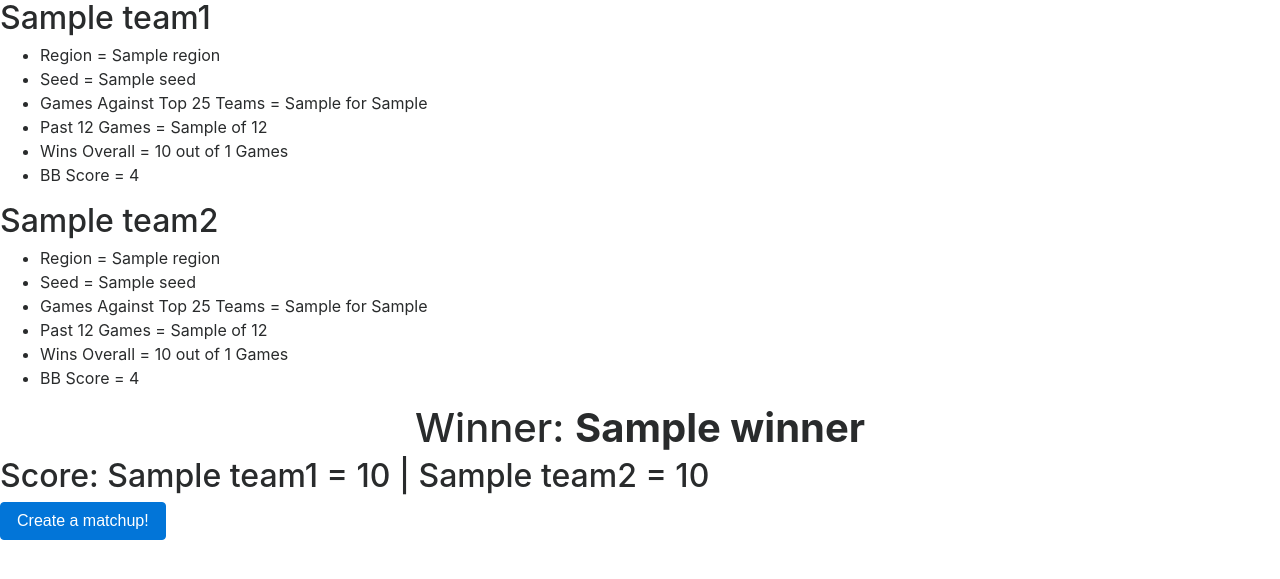
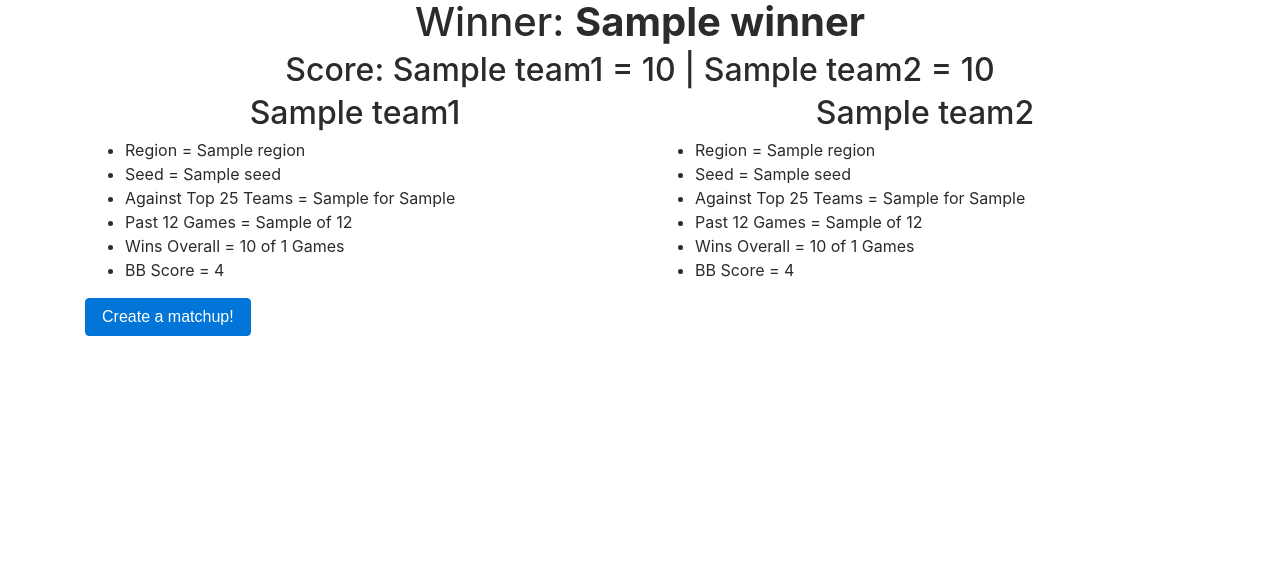
Before and after one commit to aspic2/NCAABB, a Flask app: template NCAABB/templates/results.html in a window 1280 px wide. Shown: the top 579 px of the page. Run offline with Flask 2, Linux system fonts and the light colour scheme; the template is opened without the code that fills it: most values are stand-ins (such as "Sample title", 1, 10 or a date in 2020); some libraries are stand-ins or nearby versions.

Commit message:
better alignment, design on most templates

```diff
--- a/NCAABB/app.py
+++ b/NCAABB/app.py
@@ -10,21 +10,20 @@ app = Flask(__name__)
 def root_route():
     return render_template('index.html', tourney=tourney)
 
-@app.route("/bb/")
+@app.route("/teams/")
 def bb_route():
     return render_template("teams.html", teams=tourney.teams)
 
-@app.route("/bb/<team>/")
+@app.route("/<team>/")
 def show_route(team):
     return render_template("show.html", team=tourney.find_team(team.upper()))
 
-@app.route("/bb/faceoff/new/")
+@app.route("/faceoff/new/")
 def create_game():
     """Create a template where user can select two teams to play each other"""
     return render_template("select.html", tourney=tourney)
 
-# TODO: WRITE WAY TO REDIRECT TO RESULTS PAGE
-@app.route("/bb/faceoff/", methods=["GET", "POST"])
+@app.route("/faceoff/", methods=["GET", "POST"])
 def play_game():
     """Create a template where user can select two teams to play each other"""
     if request.method == 'POST':
@@ -38,10 +37,10 @@ def play_game():
             game = game.score_game()
         return render_template("results.html", game=game)
     else:
-        return redirect('/bb/faceoff/new/')
+        return redirect('/faceoff/new/')
 
 
-@app.route("/bb/winner/")
+@app.route("/faceoff/winner/")
 def winner_route():
     return render_template("show.html", game=tourney.start().winner)
 
--- a/NCAABB/static/style.css
+++ b/NCAABB/static/style.css
@@ -9,3 +9,7 @@
 h1 {
   text-align: center;
 }
+
+h2 {
+  text-align: center;
+}
--- a/NCAABB/templates/index.html
+++ b/NCAABB/templates/index.html
@@ -18,8 +18,8 @@
       </div>
       <div class="row">
         <div class="col sm-12">
-          <a href="/bb/faceoff/new">
-            <button type="button" name="button" class="btn btn-primary">Create a matchup!</button>
+          <a href="/faceoff/new">
+            <button type="button" name="button" class="btn btn-primary btn-lg btn-block">Create a matchup!</button>
           </a>
         </div>
       </div>
--- a/NCAABB/templates/results.html
+++ b/NCAABB/templates/results.html
@@ -1,15 +1,38 @@
 {% include '/partials/header.html' %}
-    <h2>{{ game.team1.name }}</h2>
+
+<div class="container">
+
+  <div class="row">
+    <div class="col">
+    <h1>Winner: <strong>{{game.winner.name}}</strong></h1>
+    </div>
+  </div>
+  <div class="row">
+    <div class="col">
+      <h2>Score: {{game.team1.name}} = {{game.team1_score }} |
+      {{game.team2.name}} = {{game.team2_score }}</h2>
+    </div>
+  </div>
+
+  <div class="row">
+
+{% for team in [game.team1, game.team2] %}
+
+<div class="col-sm-6">
+    <h2>{{ team.name }}</h2>
 
     <ul>
-      <li> Region = {{game.team1.region}}</li>
-      <li>Seed = {{game.team1.seed}}</li>
-      <li>Games Against Top 25 Teams = {{game.team1.t25_wins}} for {{game.team1.t25_games}} </li>
-      <li>Past 12 Games = {{game.team1.p12_wins}} of 12 </li>
-      <li>Wins Overall = {{game.team1.wins}} out of {{game.team1.total_games}} Games</li>
-      <li>BB Score = {{ game.team1.rating }}</li>
+      <li> Region = {{team.region}}</li>
+      <li>Seed = {{team.seed}}</li>
+      <li>Against Top 25 Teams = {{team.t25_wins}} for {{team.t25_games}} </li>
+      <li>Past 12 Games = {{team.p12_wins}} of 12 </li>
+      <li>Wins Overall = {{team.wins}} of {{team.total_games}} Games</li>
+      <li>BB Score = {{ team.rating }}</li>
     </ul>
-
+</div>
+{% endfor %}
+</div>
+<!--
     <h2>{{ game.team2.name }}</h2>
     <ul>
       <li> Region = {{game.team2.region}}</li>
@@ -18,13 +41,13 @@
       <li>Past 12 Games = {{game.team2.p12_wins}} of 12 </li>
       <li>Wins Overall = {{game.team2.wins}} out of {{game.team2.total_games}} Games</li>
       <li>BB Score = {{ game.team2.rating }}</li>
-    </ul>
+    </ul> -->
 
-    <h1>Winner: <strong>{{game.winner.name}}</strong></h1>
-    <h2>Score: {{game.team1.name}} = {{game.team1_score }} |
-    {{game.team2.name}} = {{game.team2_score }}</h2>
 
-    <a href="/bb/faceoff/new">
+
+    <a href="/faceoff/new">
       <button type="button" name="button" class="btn btn-primary">Create a matchup!</button>
     </a>
+
+</div>
 {% include 'partials/footer.html' %}
--- a/NCAABB/templates/show.html
+++ b/NCAABB/templates/show.html
@@ -11,7 +11,7 @@
       <li>{{ team.wins }} wins out of {{ team.total_games }} games</li>
     </ul>
 
-    <a href="/bb/faceoff/new">
+    <a href="/faceoff/new">
       <button type="button" name="button" class="btn btn-primary">Create a matchup!</button>
     </a>
 </div>
--- a/NCAABB/templates/teams.html
+++ b/NCAABB/templates/teams.html
@@ -23,7 +23,7 @@
     {% else %}
       <h1>No Teams Loaded</h1>
     {% endif %}
-    <a href="/bb/faceoff/new">
+    <a href="/faceoff/new">
       <button type="button" name="button" class="btn btn-primary">Start a new matchup!</button>
     </a>
 
```
Also changed, not shown: NCAABB/templates/select.html (+5 -5 lines).
